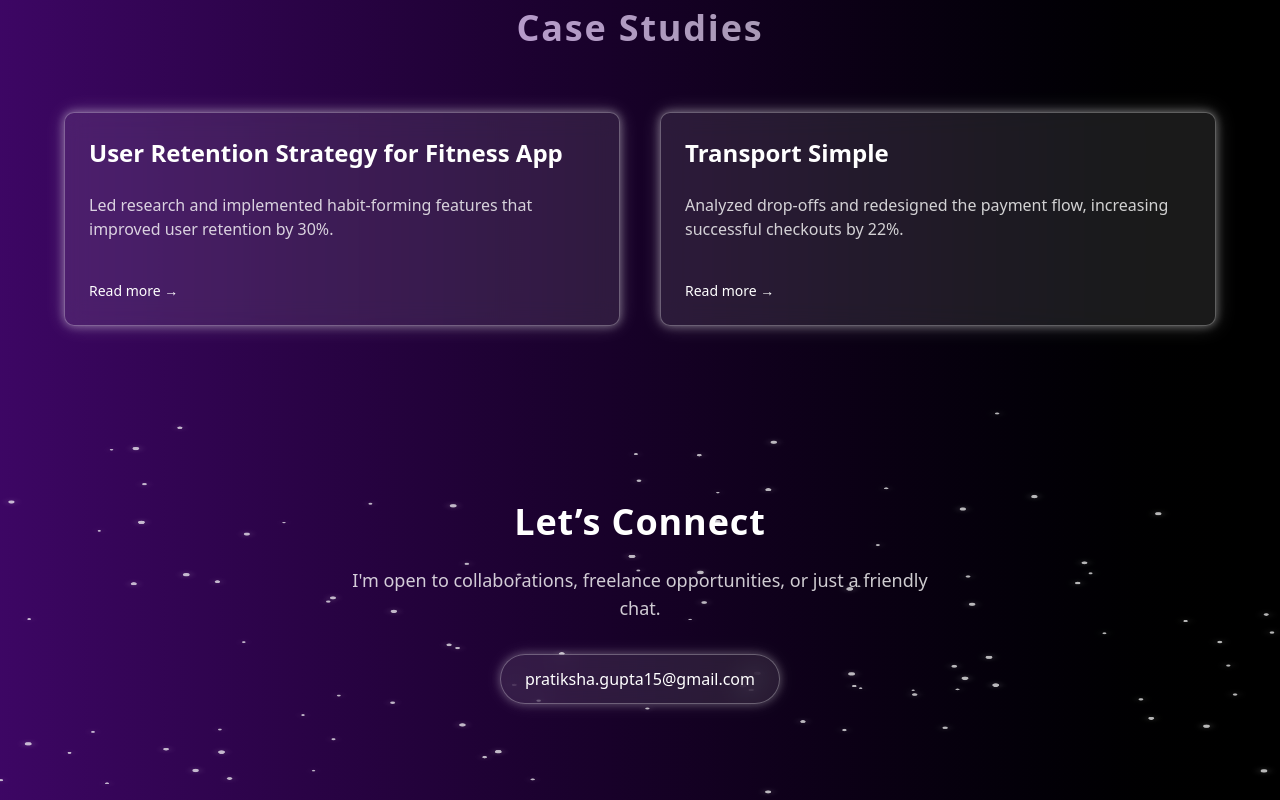
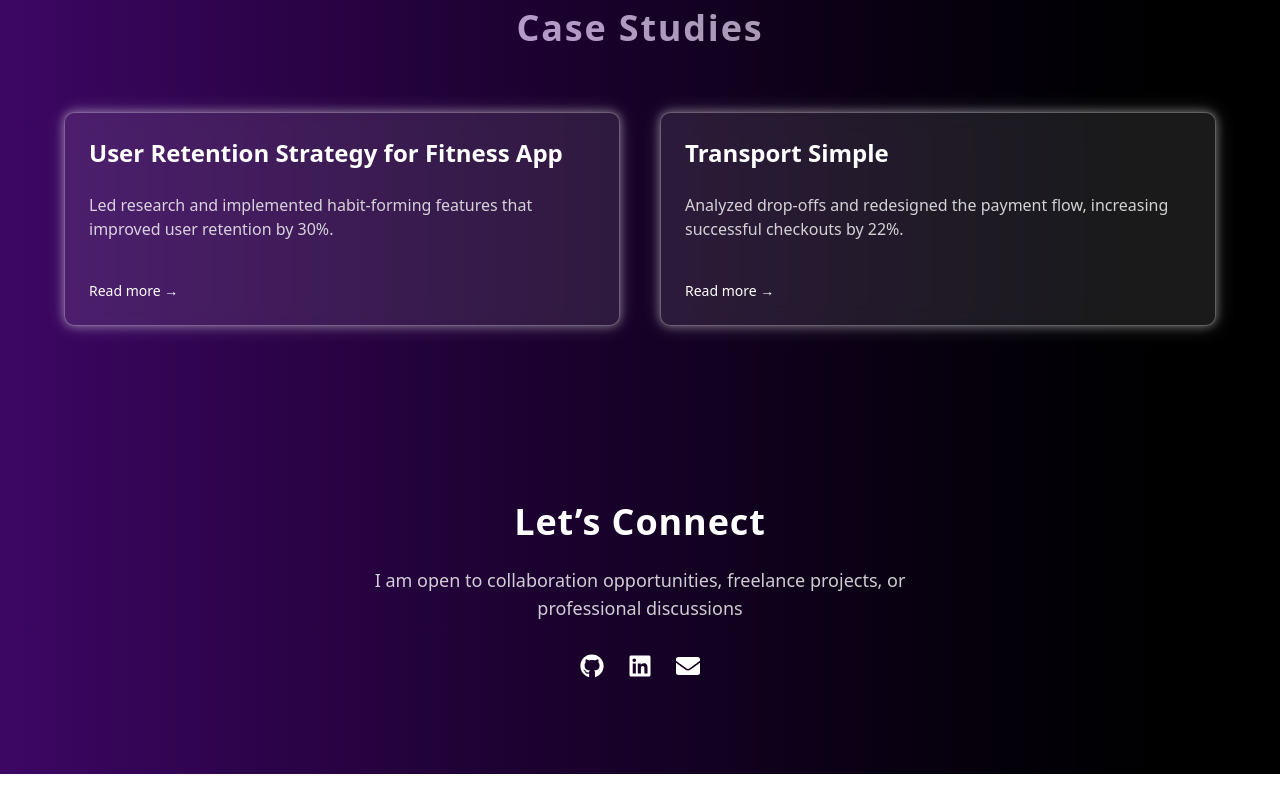
Before and after one commit to Pratiksha102/portfolio-2025, a Next.js app: page / in a window 1280 px wide. Shown: the part 2419-3219 px from the top of the page. After the commit the page ends 3193 px from the top, so only its background shows below. Built offline with nearby package versions, Linux system fonts and the light colour scheme.

Commit message:
Contact me Changes

```diff
--- a/package.json
+++ b/package.json
@@ -18,6 +18,7 @@
     "next": "15.3.0",
     "react": "^19.0.0",
     "react-dom": "^19.0.0",
+    "react-icons": "^5.5.0",
     "tailwind-merge": "^3.2.0",
     "tw-animate-css": "^1.2.5"
   },
--- a/src/app/components/Contact.tsx
+++ b/src/app/components/Contact.tsx
@@ -1,73 +1,13 @@
 "use client";
 
-import { useEffect, useRef } from "react";
 import { motion } from "framer-motion";
+import { FaGithub, FaLinkedin, FaEnvelope } from "react-icons/fa";
 
 const Contact = () => {
-  const canvasRef = useRef<HTMLCanvasElement | null>(null);
-
-  useEffect(() => {
-    const canvas = canvasRef.current;
-    if (!canvas) return;
-
-    const ctx = canvas.getContext("2d");
-    let width = (canvas.width = window.innerWidth);
-    let height = (canvas.height = window.innerHeight);
-
-    let particles: { x: number; y: number; radius: number; dx: number; dy: number }[] = [];
-
-    const particleCount = 100;
-    for (let i = 0; i < particleCount; i++) {
-      particles.push({
-        x: Math.random() * width,
-        y: Math.random() * height,
-        radius: 1.5 + Math.random() * 2,
-        dx: (Math.random() - 0.5) * 0.5,
-        dy: (Math.random() - 0.5) * 0.5,
-      });
-    }
-
-    const animate = () => {
-      if (!ctx) return;
-      ctx.clearRect(0, 0, width, height);
-
-      ctx.shadowColor = "rgba(255, 255, 255, 0.5)";
-      ctx.shadowBlur = 10;
-
-      for (let i = 0; i < particleCount; i++) {
-        const p = particles[i];
-        p.x += p.dx;
-        p.y += p.dy;
-
-        if (p.x < 0 || p.x > width) p.dx *= -1;
-        if (p.y < 0 || p.y > height) p.dy *= -1;
-
-        ctx.beginPath();
-        ctx.arc(p.x, p.y, p.radius, 0, Math.PI * 2);
-        ctx.fillStyle = "rgba(255, 255, 255, 0.7)";
-        ctx.fill();
-      }
-      requestAnimationFrame(animate);
-    };
-
-    animate();
-
-    const handleResize = () => {
-      width = canvas.width = window.innerWidth;
-      height = canvas.height = window.innerHeight;
-    };
-
-    window.addEventListener("resize", handleResize);
-    return () => window.removeEventListener("resize", handleResize);
-  }, []);
-
   return (
     <section className="relative bg-black py-24 px-6 md:px-12 text-center font-sora overflow-hidden" id="contact">
       {/* Gradient background */}
       <div className="absolute inset-0 bg-gradient-to-r from-purple-600 to-black opacity-40 animate-gradient z-0" />
-
-      {/* Particle canvas */}
-      <canvas ref={canvasRef} className="absolute top-0 left-0 w-full h-full pointer-events-none z-0" />
 
       {/* Foreground content */}
       <div className="relative z-10">
@@ -88,8 +28,32 @@ const Contact = () => {
           viewport={{ once: true }}
           className="text-white/80 text-lg max-w-xl mx-auto mb-8"
         >
-          I'm open to collaborations, freelance opportunities, or just a friendly chat.
+        I am open to collaboration opportunities, freelance projects, or professional discussions
         </motion.p>
+
+        {/* Social Links */}
+        <div className="flex justify-center space-x-6">
+          <motion.a
+            href="https://github.com/yourusername"
+            initial={{ opacity: 0 }}
+            whileInView={{ opacity: 1 }}
+            transition={{ duration: 0.5, delay: 0.4 }}
+            viewport={{ once: true }}
+            className="text-white text-2xl hover:text-purple-600 transition"
+          >
+            <FaGithub />
+          </motion.a>
+
+          <motion.a
+            href="https://linkedin.com/in/yourusername"
+            initial={{ opacity: 0 }}
+            whileInView={{ opacity: 1 }}
+            transition={{ duration: 0.5, delay: 0.4 }}
+            viewport={{ once: true }}
+            className="text-white text-2xl hover:text-purple-600 transition"
+          >
+            <FaLinkedin />
+          </motion.a>
 
           <motion.a
             href="mailto:pratiksha.gupta15@gmail.com"
@@ -97,14 +61,11 @@ const Contact = () => {
             whileInView={{ opacity: 1 }}
             transition={{ duration: 0.5, delay: 0.4 }}
             viewport={{ once: true }}
-          className="inline-block bg-white/10 border border-white/30 text-white px-6 py-3 rounded-full backdrop-blur-md transition hover:bg-white/20 hover:scale-105 shadow-lg"
-          style={{
-            boxShadow:
-              "0 0 10px rgba(255, 255, 255, 0.3), 0 0 20px rgba(255, 255, 255, 0.1)",
-          }}
+            className="text-white text-2xl hover:text-purple-600 transition"
           >
-          pratiksha.gupta15@gmail.com
+            <FaEnvelope />
           </motion.a>
+        </div>
       </div>
     </section>
   );
```
Also changed, not shown: 2 other files (tests, documents, lock files or other folders). Lines whose indentation alone changed are shown as unchanged.
